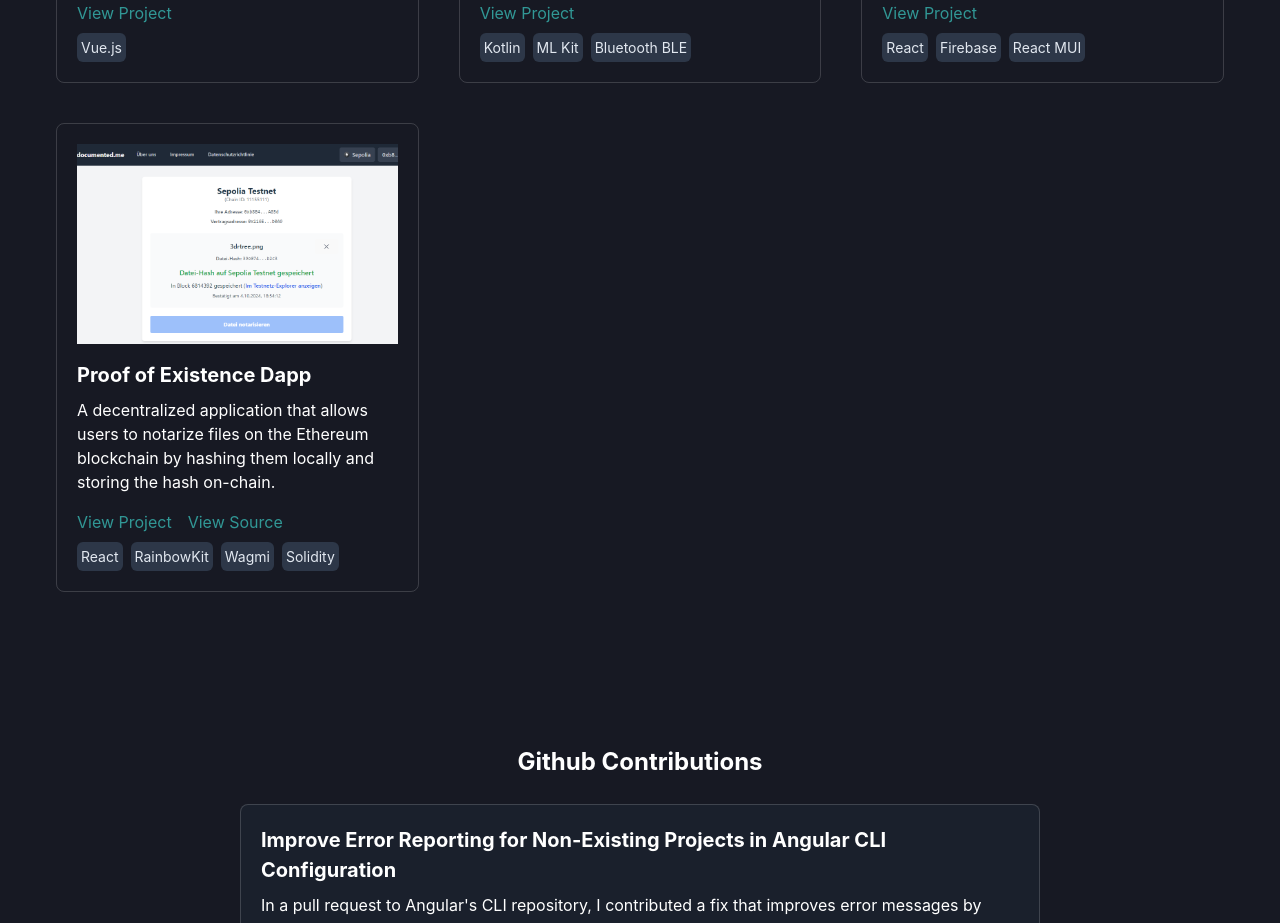
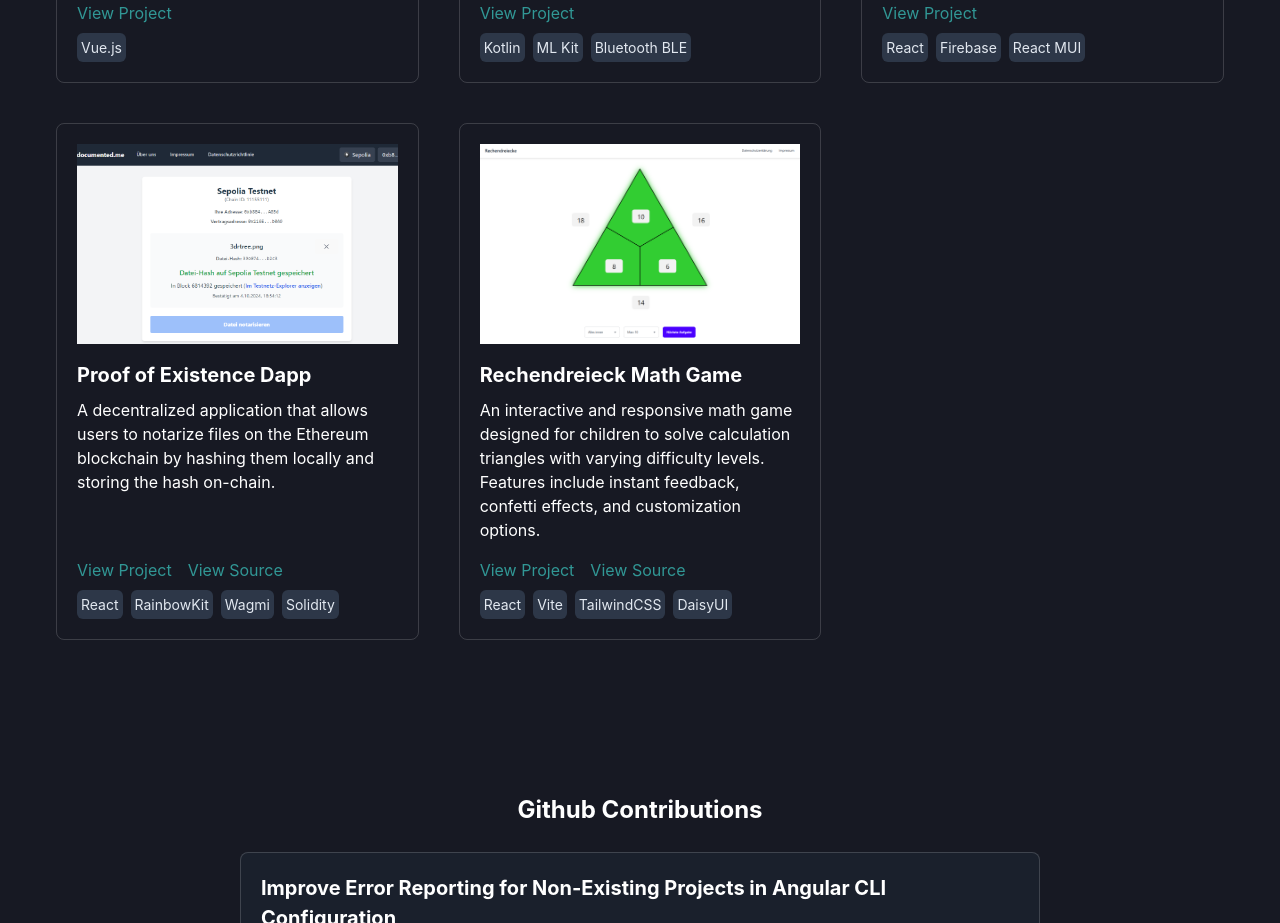
Before and after one commit to tobias74/tobiga, a React (Vite) app in the folder packages/react-app/: page /en/ in a window 1280 px wide. Shown: the part 1220-2143 px from the top of the page. Built offline with nearby package versions, Linux system fonts and the light colour scheme.

Commit message:
add project rechendreiecke

```diff
--- a/packages/react-app/src/data/projects.js
+++ b/packages/react-app/src/data/projects.js
@@ -70,6 +70,18 @@ export const projects = [
         sourceLink: 'https://github.com/tobias74/proof-of-existence',
         image: '/images/documented-me.png'
     },
+    {
+        title: 'Rechendreieck Math Game',
+        description: {
+            en: 'An interactive and responsive math game designed for children to solve calculation triangles with varying difficulty levels. Features include instant feedback, confetti effects, and customization options.',
+            de: 'Ein interaktives und responsives Mathe-Spiel für Kinder, bei dem sogenannte Rechendreiecke mit verschiedenen Schwierigkeitsgraden gelöst werden müssen.'
+        },
+        tools: ['React', 'Vite', 'TailwindCSS', 'DaisyUI'],
+        liveLink: 'https://rechendreiecke.de',
+        sourceLink: 'https://github.com/tobias74/rechendreiecke',
+        image: '/images/rechendreiecke.png'
+    }
+
 
 
 ];
```
Also changed, not shown: packages/react-app/public/images/rechendreiecke.png (added).
